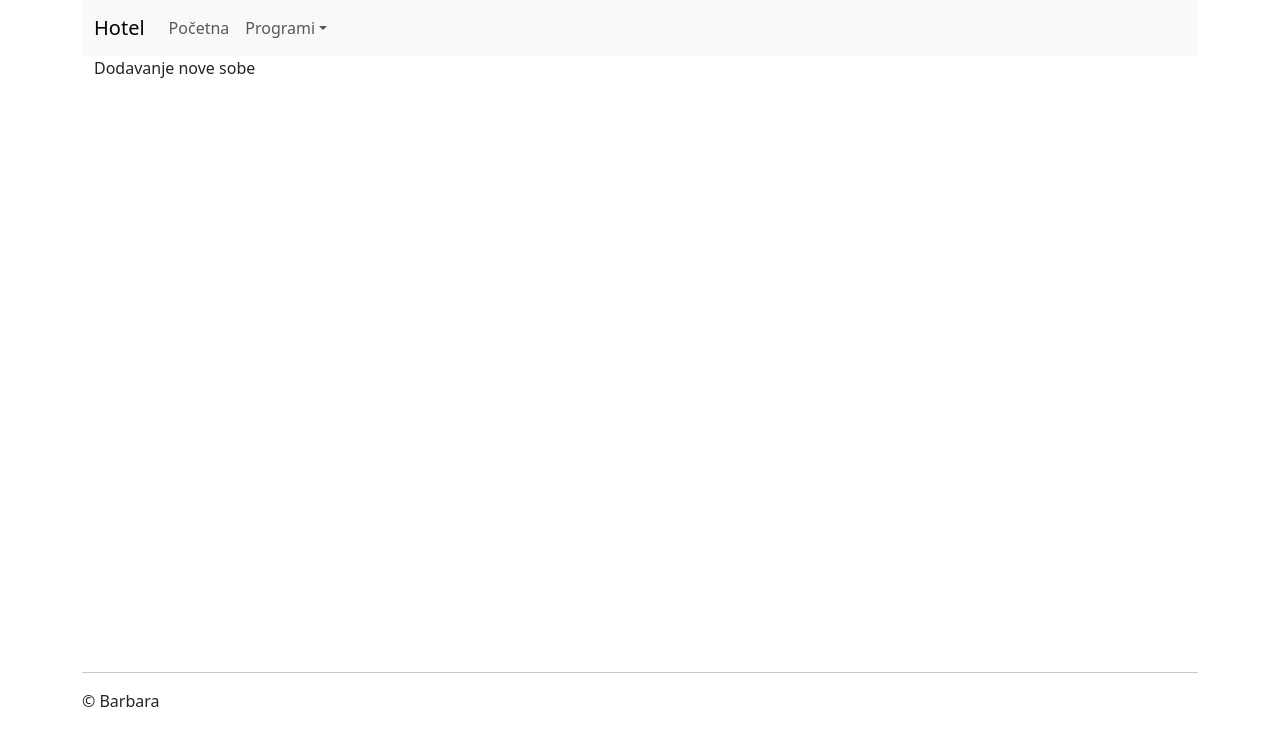
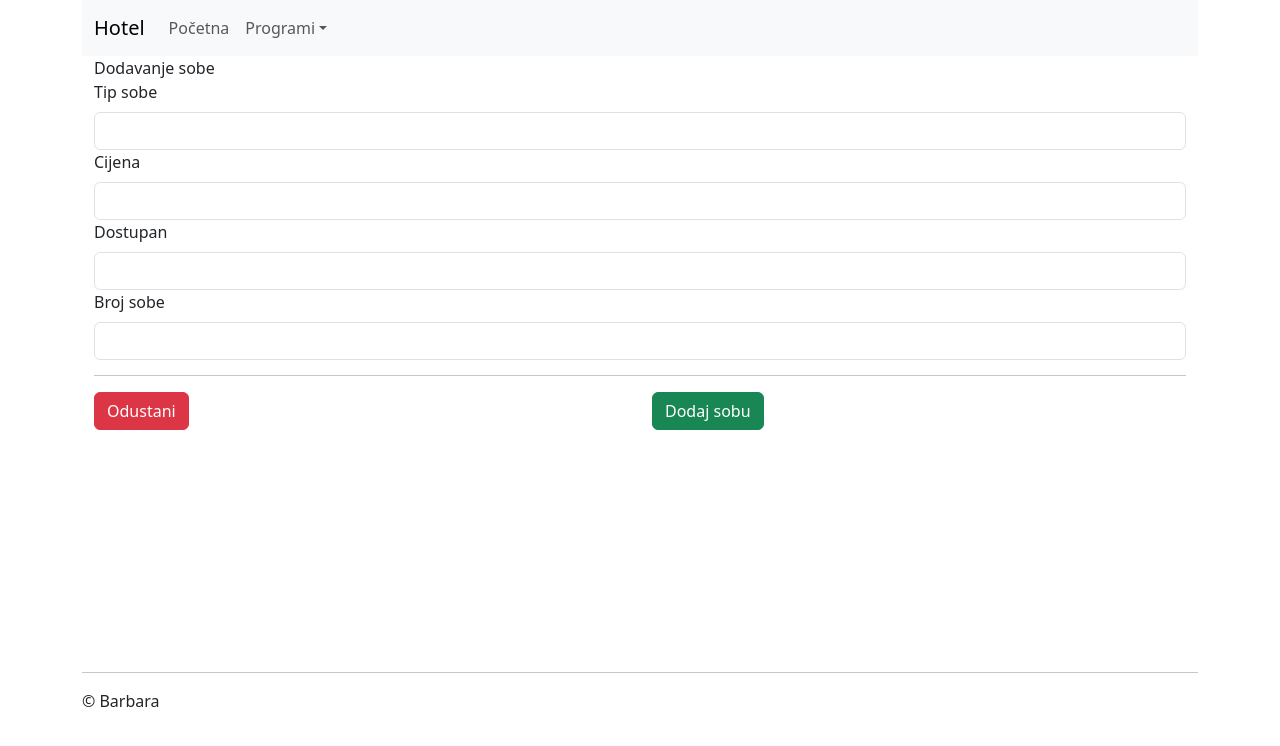
Before and after one commit to bgavran67/Hotel, a React (Vite) app in the folder frontend/: page /sobe/dodaj in a window 1280 px wide. Shown: the top 746 px of the page. Built offline with nearby package versions, Linux system fonts and the light colour scheme.

Commit message:
Nastaviti

```diff
--- a/frontend/src/pages/sobe/SobeDodaj.jsx
+++ b/frontend/src/pages/sobe/SobeDodaj.jsx
@@ -1,8 +1,67 @@
+import { Button, Col, Form, Row } from "react-bootstrap";
+import { Link } from "react-router-dom";
+import { RouteNames } from "../../constants";
+import { MdPadding } from "react-icons/md";
+
 export default function SobeDodaj()
 {
     return(
         <>
-        Dodavanje nove sobe
+
+        Dodavanje sobe
+
+        <Form>
+
+        <Form.Group controlId="tip sobe">
+
+            <Form.Label>Tip sobe</Form.Label>
+            <Form.Control type="text" name="tip_sobe" required></Form.Control>
+
+        </Form.Group>
+
+        <Form.Group controlId="cijena">
+
+            <Form.Label>Cijena</Form.Label>
+            <Form.Control type="number" name="cijena" step={0.01}></Form.Control>
+
+        </Form.Group>
+
+        <Form.Group controlId="dostupnost">
+
+            <Form.Label>Dostupan</Form.Label>
+            <Form.Control type="text" name="dostupnost" required></Form.Control>
+
+        </Form.Group>
+
+        <Form.Group controlId="broj sobe">
+
+            <Form.Label>Broj sobe</Form.Label>
+            <Form.Control type="number" name="broj_sobe" required></Form.Control>
+
+        <hr style={{marginTop: '15px'}} />
+
+        </Form.Group>
+
+        {/* za datum i vrijeme stavljamo type: date-local
+        za bool tip <Form.Check (umjesto control) label="Dostupan" name="Dostupan" /> */}
+
+        <Row>
+            <Col xs={6} s={6} m={3} lg={2} xl={6} xxl={6}>
+            <Link to={RouteNames.SOBA_PREGLED}
+            className="btn btn-danger">Odustani</Link>
+            </Col>
+
+            <Col xs={6} s={6} m={3} lg={2} xl={6} xxl={6}>
+            <Button variant="success" type="submit">
+                Dodaj sobu
+            </Button>
+            </Col>
+
+        </Row>
+
+        </Form>
+
+
         </>
     )
 }
--- a/frontend/src/pages/sobe/SobePregled.jsx
+++ b/frontend/src/pages/sobe/SobePregled.jsx
@@ -31,6 +31,7 @@ export default function SobePregled(){
 
 
         <Table striped bordered hover responsive>
+
             <thead>
                 <tr>
                     <th>Tip sobe</th>
@@ -61,6 +62,7 @@ export default function SobePregled(){
                             title={sobe.dostupnost ? 'DA' : 'NE'}
 
                             />
+
                         </td>
                         <td>{sobe.brojSobe}</td>
                     </tr>
```
